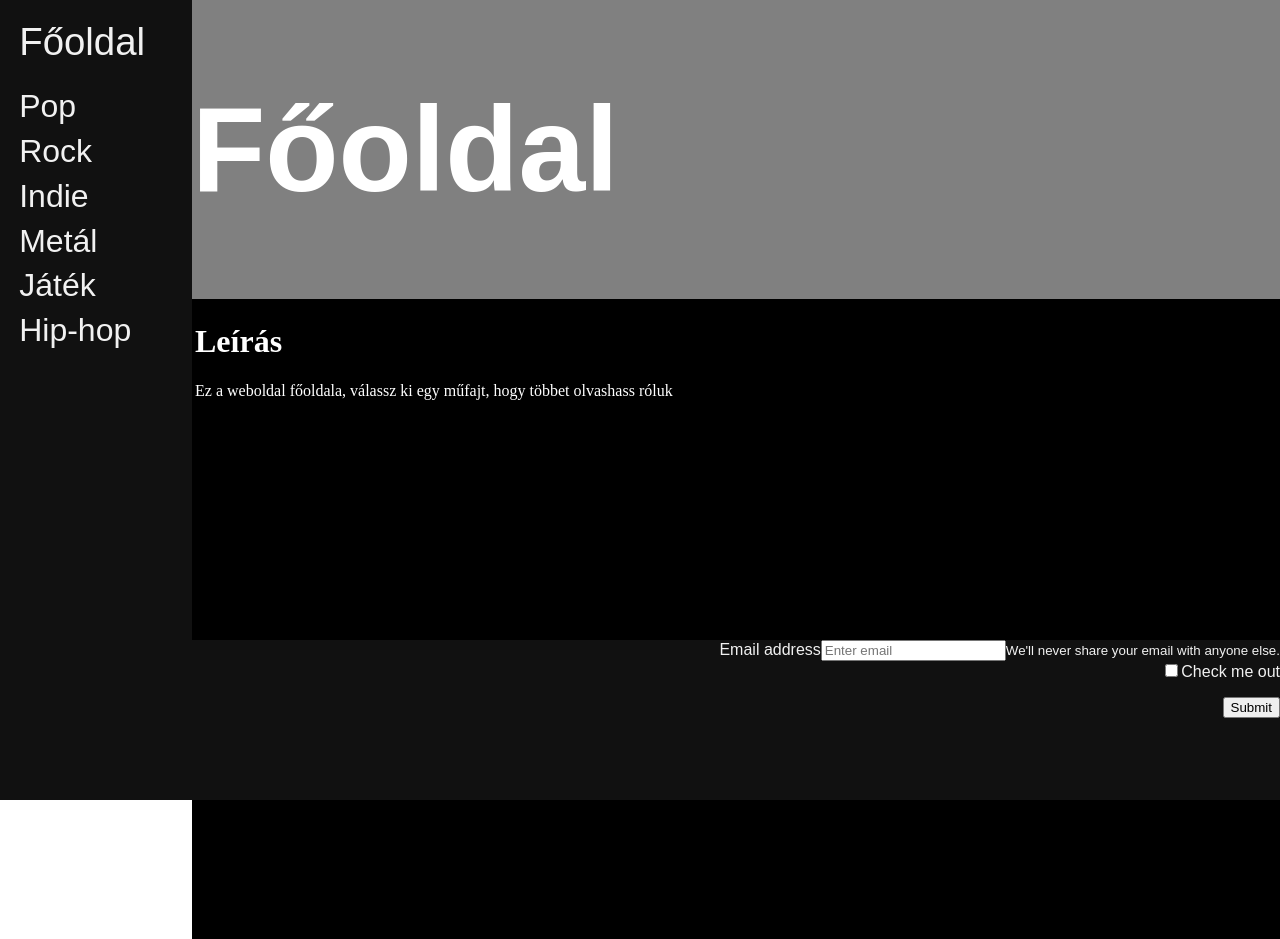
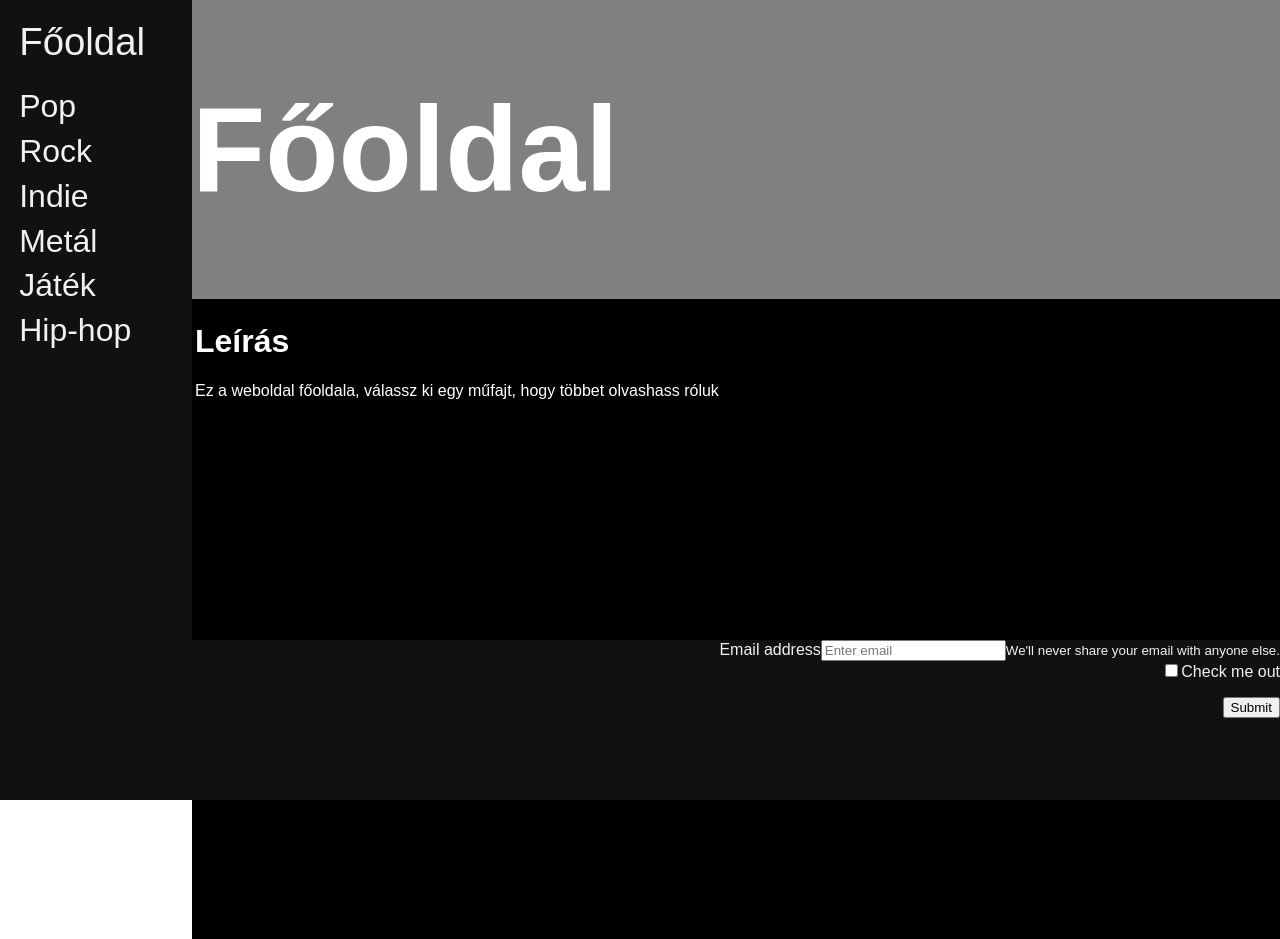
Before and after one commit to MBotond21/web_music_pro_max_ultra, a React (Vite) app in the folder frontend/: page / in a window 1280 px wide. Built offline with nearby package versions, Linux system fonts and the light colour scheme.

Commit message:
added backgrounds

```diff
--- a/frontend/public/oldalcontent.json
+++ b/frontend/public/oldalcontent.json
@@ -16,7 +16,7 @@
             "spotify_playlist": "spotify_playlist_teszt2",
             "eloadok": [ "The Black Keys", "Imagine Dragons", "Nothing Vut Thieves", "Queens of the Stone Age", "Royal Blood"],
             "elink": [ "https://open.spotify.com/artist/7mnBLXK823vNxN3UWB7Gfz?si=y06bwoCMRmK2f7CM1Q-LLw", "https://open.spotify.com/artist/53XhwfbYqKCa1cC15pYq2q?si=b670447450f541ef", "https://open.spotify.com/artist/1kDGbuxWknIKx4FlgWxiSp?si=d424fe3e12df408e", "https://open.spotify.com/artist/4pejUc4iciQfgdX6OKulQn?si=c13662887bd74ea4","https://open.spotify.com/artist/2S5hlvw4CMtMGswFtfdK15?si=2ceed3cd748e4964"],
-            "hatterkep": ""
+            "hatterkep": "https://www.loopearplugs.com/cdn/shop/articles/applause-audience-band-167636_8a2ad979-d6bb-48e8-8c90-8810a35cdf5d.jpg?v=1702892933&width=2000"
         },
         {
             "genre": "Indie",
@@ -25,7 +25,7 @@
             "spotify_playlist": "spotify_playlist_teszt3",
             "eloadok": [ "Two Door Cinema Club", "Cage The Elephant", "Good Kid", "The Strokes", "Arctic Monkeys"],
             "elink": [ "https://open.spotify.com/artist/536BYVgOnRky0xjsPT96zl?si=ba1ab8bb51d84513", "https://open.spotify.com/artist/26T3LtbuGT1Fu9m0eRq5X3?si=815526b30bb64a58", "https://open.spotify.com/artist/38SKxCyfrmNWqWunb9wGHP?si=dc2eb9dfdb7e4121", "https://open.spotify.com/artist/0epOFNiUfyON9EYx7Tpr6V?si=83e0009ef88840f6", "https://open.spotify.com/artist/7Ln80lUS6He07XvHI8qqHH?si=4c2221d019e14287"],
-            "hatterkep": ""
+            "hatterkep": "https://www.magneticmag.com/.image/ar_3:2%2Cc_limit%2Ccs_srgb%2Cfl_progressive%2Cq_auto:good%2Cw_700/MTkxNDA3NzM3MDgxNDM5Nzc3/the-strokes-press-shot.jpg"
         },
         {
             "genre": "Metal",
@@ -34,7 +34,7 @@
             "spotify_playlist": "spotify_playlist_teszt3",
             "eloadok": [ "Shinedown", "Pierce the Veil", "Sabaton", "Muse", "Linkin Park"],
             "elink": [ "https://open.spotify.com/artist/70BYFdaZbEKbeauJ670ysI?si=1c94f705af564697", "https://open.spotify.com/artist/4iJLPqClelZOBCBifm8Fzv?si=23dac1f1f7404347", "https://open.spotify.com/artist/3o2dn2O0FCVsWDFSh8qxgG?si=6381ecbda6d24b75", "https://open.spotify.com/artist/12Chz98pHFMPJEknJQMWvI?si=57d95eaa2a3f42ce", "https://open.spotify.com/artist/6XyY86QOPPrYVGvF9ch6wz?si=af08aef5c04d4143"],
-            "hatterkep": ""
+            "hatterkep": "https://photos.bandsintown.com/large/15282438.jpeg"
         },
         {
             "genre": "Jatek",
@@ -46,7 +46,7 @@
             "hatterkep": ""
         },
         {
-            "genre": "Hip-hop",
+            "genre": "Hiphop",
             "title": "Hip-hop",
             "leiras": "A hip-hop vagy hip-hop, más néven rap, korábban disco rap néven ismert populáris zenei műfaj, amely az 1970-es évek elején afroamerikaiak és karibi bevándorlóktól származott Bronxban, New York városának egyik kerületében.",
             "spotify_playlist": "spotify_playlist_teszt3",
--- a/frontend/src/components/mainframe/index.css
+++ b/frontend/src/components/mainframe/index.css
@@ -2,12 +2,13 @@
     color: white;
     position: absolute;
     background-color: gray;
+    font-family: Arial, Helvetica, sans-serif;
     top: 0;
     right: 0;
     height: 80%;
     width: 85%;
     background-image: url(https://pbs.twimg.com/media/GHILkHdWIAENDjo?format=png&name=360x360);
-    background-size: contain;
+    background-size: cover;
     background-repeat: no-repeat;
 }
 
@@ -46,14 +47,14 @@
 }
 
 .framecontent.metal {
-    background-image: linear-gradient(red, black);
+    background-image: linear-gradient(#8C8C8C, black);
     color: white;
     height: 100%;
     width: 100%;
 }
 
-.framecontent.pop {
-    background-image: linear-gradient(red, black);
+.framecontent.hiphop {
+    background-image: linear-gradient(#A6351C, black);
     color: white;
     height: 100%;
     width: 100%;
--- a/frontend/src/components/mainframe/index.tsx
+++ b/frontend/src/components/mainframe/index.tsx
@@ -39,9 +39,9 @@ export function MainFrame(props: Props){
         </div>
     }
     else{
-        return <div className={"frame " + currentGenre?.title.toLowerCase()} style={{backgroundImage: currentGenre ? `url(${currentGenre.hatterkep})` : 'none' }}>
+        return <div className={"frame " + currentGenre?.genre.toLowerCase()} style={{backgroundImage: currentGenre ? `url(${currentGenre.hatterkep})` : 'none' }}>
             <h1 className="frameheader">{currentGenre?.title}</h1>
-            <div className={"framecontent " + currentGenre?.title.toLowerCase()}>
+            <div className={"framecontent " + currentGenre?.genre.toLowerCase()}>
                 <Table className="scuffed">
                     <tr>
                         <td className="scuffedleft">
--- a/frontend/src/components/navbar/index.tsx
+++ b/frontend/src/components/navbar/index.tsx
@@ -26,7 +26,7 @@ export function MainNavbar(props: Props){
           <Nav.Link onClick = {() => FrameUpdate("Indie")} className='navlink indie'>Indie</Nav.Link><br></br>
           <Nav.Link onClick = {() => FrameUpdate("Metal")} className='navlink metal'>Metál</Nav.Link><br></br>
           <Nav.Link onClick = {() => FrameUpdate("Jatek")} className='navlink jatek'>Játék</Nav.Link><br></br>
-          <Nav.Link onClick = {() => FrameUpdate("Hip-hop")} className='navlink hiphop'>Hip-hop</Nav.Link><br></br>
+          <Nav.Link onClick = {() => FrameUpdate("Hiphop")} className='navlink hiphop'>Hip-hop</Nav.Link><br></br>
         </Nav>
       </Navbar.Collapse>
     </Container>
```
